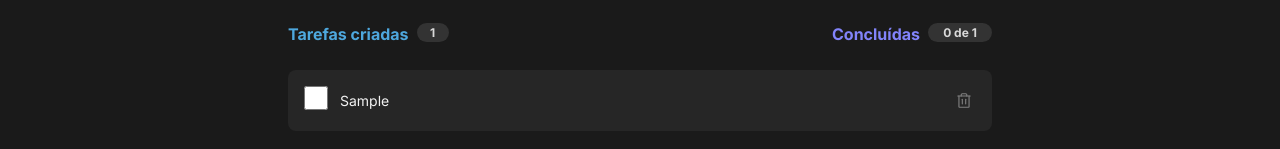
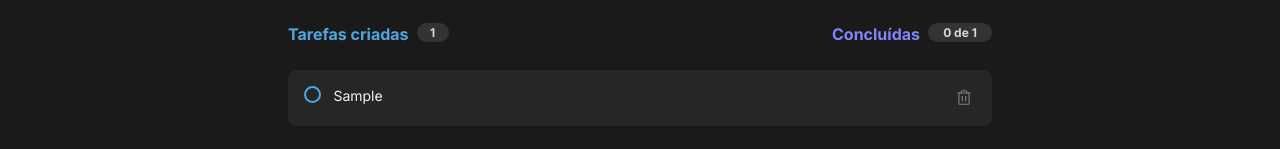
Before and after one commit to jthanlopes/todo-list, a React (Vite) app: page / in a window 1280 px wide. Both pictures are taken after typing "Sample" into the empty fields and a click on the button "Criar". Shown: the part 273-422 px from the top of the page. Built offline with nearby package versions, Linux system fonts and the light colour scheme.

Commit message:
style: estilização do input e texto da tarefa

```diff
--- a/src/components/Task.module.css
+++ b/src/components/Task.module.css
@@ -1,7 +1,7 @@
 li {
   display: flex;
   gap: 0.75rem;
-  align-items: center;
+  align-items: flex-start;
 
   background-color: var(--gray-500);
   border-radius: 8px;
@@ -12,15 +12,68 @@ li + li {
   margin-top: 0.75rem;
 }
 
-li input {
-  width: 1.5rem;
-  height: 1.5rem;
-  background-color: transparent;
-  border-radius: 999px;
-  border: 1px solid var(--blue);
+label {
+  flex-grow: 2;
+
+  display: flex;
+  position: relative;
+  gap: 1.84rem;
+  cursor: pointer;
 }
 
-li p {
+label input[type="checkbox"] {
+  opacity: 0;
+  height: 0;
+  width: 0;
+}
+
+.checkmark {
+  position: absolute;
+  top: 0;
+  left: 0;
+  width: 1.09rem;
+  height: 1.09rem;
+  border: 2px solid var(--blue);
+  border-radius: 50%;
+}
+
+label input[type="checkbox"]:hover + .checkmark {
+  border: 2px solid var(--blue-dark);
+  opacity: 0.8;
+}
+
+label input[type="checkbox"]:checked + .checkmark {
+  background-color: var(--purple-dark);
+  border: none;
+}
+
+label input[type="checkbox"]:checked:hover + .checkmark {
+  background-color: var(--purple);
+  opacity: 0.8;
+  border: none;
+}
+
+label .checkmark:after {
+  content: "";
+  position: absolute;
+  display: none;
+  left: 6px;
+  top: 3px;
+  width: 0.293rem;
+  height: 0.456rem;
+  border: solid white;
+  border-width: 0 1px 1px 0;
+  color: var(--gray-100);
+  -webkit-transform: rotate(45deg);
+  -ms-transform: rotate(45deg);
+  transform: rotate(45deg);
+}
+
+label input[type="checkbox"]:checked + .checkmark:after {
+  display: block;
+}
+
+label p {
   flex-grow: 1;
 
   font-size: 0.875rem;
@@ -28,10 +81,15 @@ li p {
   line-height: 1.25rem;
 }
 
+input[type="checkbox"]:checked ~ p {
+  text-decoration: line-through;
+  color: var(--gray-300);
+}
+
 li button {
   background-color: transparent;
   border: 0;
-  font: 0;
+  font-size: 0;
 
   display: flex;
   justify-content: center;
--- a/src/components/Task.tsx
+++ b/src/components/Task.tsx
@@ -12,12 +12,12 @@ interface TaskProps {
 
 export function Task({id, isCompleted, content, completeTask, deleteTask}: TaskProps) {
   return (
-    <li className={isCompleted ? 'taskCompleted' : ''}>
+    <li className={styles.task}>
       <label>
         <input type="checkbox" onClick={() => completeTask(id)}></input>
         <span className={styles.checkmark}></span>
+        <p>{content}</p>
       </label>
-      <p>{content}</p>
       <button title="Deletar tarefa" onClick={() => deleteTask(id)}>
         <Trash size={18}/>
       </button>
```
